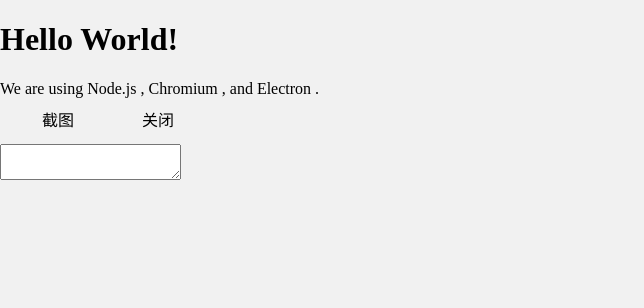
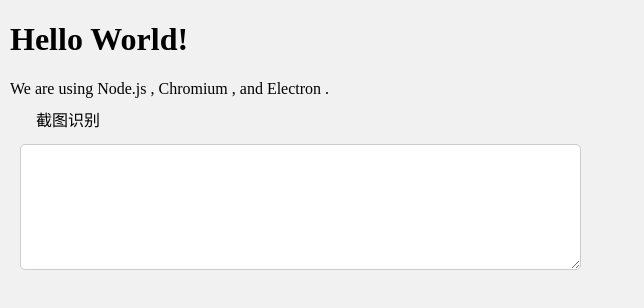
Before and after one commit to tzzs/easyOcr, an Electron app: page electron/index.html in a window 800 px wide. Shown: the whole page, without its empty margins (0-644 px from the left). Drawn offline with Linux system fonts and the light colour scheme; no server answers.

Commit message:
it works

```diff
--- a/electron/index.css
+++ b/electron/index.css
@@ -1,10 +1,14 @@
-html, body, ul, li {
+html,
+body,
+ul,
+li {
   padding: 0;
   margin: 0;
 }
 
 body {
-    background: #f1f1f1
+  background: #f1f1f1;
+  margin-left: 10px;
 }
 
 body {
@@ -14,7 +18,6 @@ body {
 .items li {
   -webkit-app-region: no-drag;
 }
-
 
 .items {
   height: 30px;
@@ -33,10 +36,28 @@ body {
   text-align: center;
   line-height: 30px;
   list-style: none;
-    cursor: pointer
+  cursor: pointer;
 }
 
 .items li:hover {
   background: #000;
   color: #fff;
 }
+
+#result {
+  margin-left: 10px;
+}
+
+textarea {
+  letter-spacing: 1px;
+  font: 16px "Microsoft YaHei";
+}
+
+textarea {
+  /* padding: 10px; */
+  max-width: 100%;
+  line-height: 1.5;
+  border-radius: 5px;
+  border: 1px solid #ccc;
+  box-shadow: 1px #999;
+}
--- a/electron/index.html
+++ b/electron/index.html
@@ -5,7 +5,7 @@
     <meta charset="UTF-8">
     <!-- https://developer.mozilla.org/en-US/docs/Web/HTTP/CSP -->
     <meta http-equiv="Content-Security-Policy" content="default-src 'self' localhost; script-src 'self'; connect-src *">
-    <link href="./index.css" rel="stylesheet" type="text/css" />
+    <link href="./index.css" rel="stylesheet" type="text/css"/>
     <title>Hello World!</title>
 </head>
 
@@ -18,11 +18,10 @@
 <span id="render-path"></span>
 
 <ul class="items">
-        <li id="capture">截图</li>
-        <li id="close">关闭</li>
+    <li id="capture">截图识别</li>
 </ul>
 
-    <textarea id="result"></textarea>
+<textarea id="result" rows="5" cols="60" readonly></textarea>
 
 <script src="index.js" type="text/javascript"></script>
 <script src="render.js" type="text/javascript"></script>
--- a/electron/render.js
+++ b/electron/render.js
@@ -1,12 +1,17 @@
 const axios = require('axios');
+// const {ipcRenderer} = require("electron");
+
+// config axios
 axios.defaults.baseURL = 'http://localhost:8081';
+
 
 let result = document.querySelector('#result')
 
-let ocr_button = document.querySelector('#capture')
+// front processing
+ipcRenderer.on('asynchronous-reply', function (event, args) {
+    console.log(args)
 
-ocr_button.addEventListener('click', () => {
-    console.log("click event")
+    if (args === 'fp') {
         axios.get('/ocr')
             .then(function (response) {
                 // handle success
@@ -21,7 +26,33 @@ ocr_button.addEventListener('click', () => {
             .then(function () {
                 // always executed
             });
+    } else if (args === 'fp-error') {
+        result.textContent = "Screenshots not acquired"
+    }
+
+
 })
+
+
+// let ocr_button = document.querySelector('#capture')
+//
+// ocr_button.addEventListener('click', () => {
+//     console.log("click event")
+//     axios.get('/ocr')
+//         .then(function (response) {
+//             // handle success
+//             console.log(response)
+//             console.log(response.data);
+//             result.textContent = response.data
+//         })
+//         .catch(function (error) {
+//             // handle error
+//             console.log(error);
+//         })
+//         .then(function () {
+//             // always executed
+//         });
+// })
 
 
 // name.dispatchEvent(new Event('input'))
```
Also changed, not shown: electron/main.js (+9 -5 lines). Lines whose indentation alone changed are shown as unchanged.
